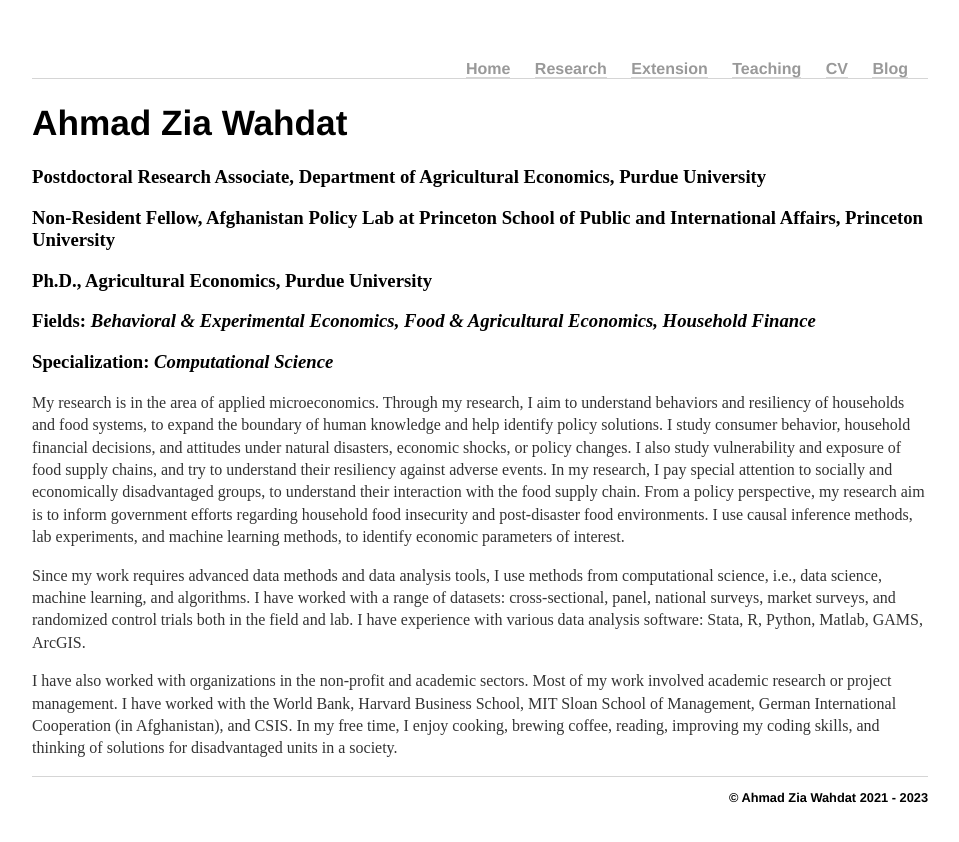
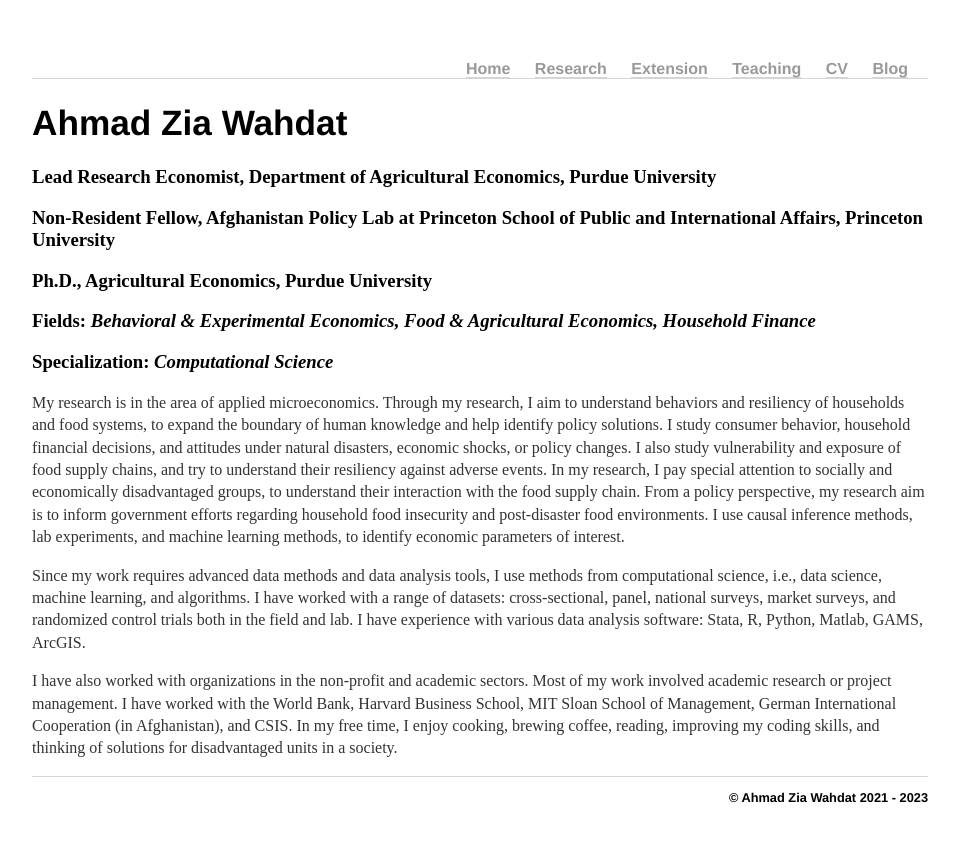
Before and after one commit to awahdat/webpage, a Jekyll site: the page built from index.html, in a window 1280 px wide. Shown: the top 842 px of the page, without its empty margins (160-1119 px from the left). Built offline with Jekyll 4.4.1, drawn with Linux system fonts in a browser that asks for light colours.

Commit message:
Update index.html

```diff
--- a/index.html
+++ b/index.html
@@ -4,7 +4,7 @@ title: Ahmad Zia Wahdat
 ---
 <div class="blurb">
 	<h1>Ahmad Zia Wahdat</h1>
-			<h3>Postdoctoral Research Associate, Department of Agricultural Economics, Purdue University</h3>
+			<h3>Lead Research Economist, Department of Agricultural Economics, Purdue University</h3>
 			<h3>Non-Resident Fellow, Afghanistan Policy Lab at Princeton School of Public and International Affairs, Princeton University</h3>
 			<!-- <h3>Available for research/teaching jobs in 2020-2021 (awahdat AT purdue.edu)</h3> -->
 			<h3>Ph.D., Agricultural Economics, Purdue University</h3>
```
